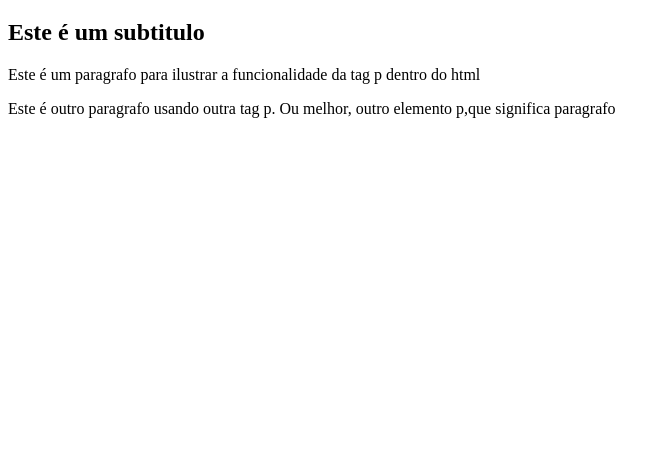
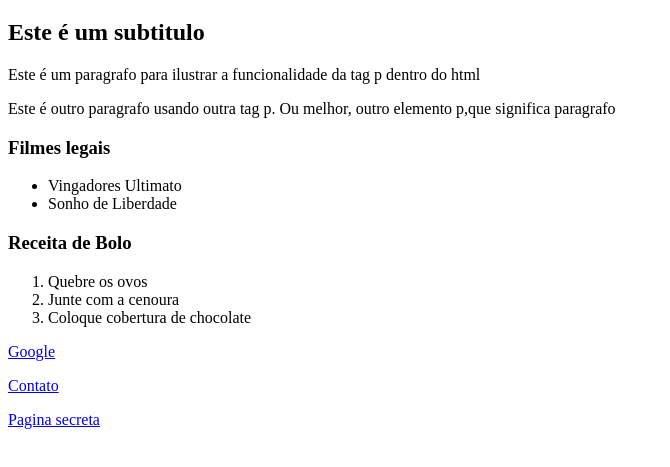
Before and after one commit to Ed-Chiang/html_playground, a plain HTML site: page index.html in a window 1280 px wide. Shown: the part 61-528 px from the top of the page, without its empty margins (0-670 px from the left). Drawn offline with Linux system fonts and the light colour scheme.

Commit message:
Aprendendo listas

```diff
--- a/index.html
+++ b/index.html
@@ -11,5 +11,31 @@
     <h2>Este é um subtitulo</h2>
     <p>Este é um paragrafo para ilustrar a funcionalidade da tag p dentro do html</p>
     <p>Este é outro paragrafo usando outra tag p. Ou melhor, outro elemento p,que significa paragrafo</p>
+
+    <h3>Filmes legais</h3>
+
+    <ul>
+        <li>Vingadores Ultimato</li>
+        <li>Sonho de Liberdade</li>
+    </ul>
+
+    <h3>Receita de Bolo</h3>
+
+    <ol>
+        <li>Quebre os ovos</li>
+        <li>Junte com a cenoura</li>
+        <li>Coloque cobertura de chocolate</li>
+    </ol>
+    <p>
+    <a href="http://www.google.com.br/" target="_blank">Google</a>
+    </p>
+
+    <p>
+    <a href="/contato.html" target="_blank">Contato</a>
+    </p>
+
+    <p>
+    <a href="/outras_paginas/pagina_secreta.html" target="_blank">Pagina secreta</a>
+    </p>
 </body>
 </html>
```
Also changed, not shown: contato.html (added, +13 -0 lines), outras_paginas/pagina_secreta.html (added, +12 -0 lines).
